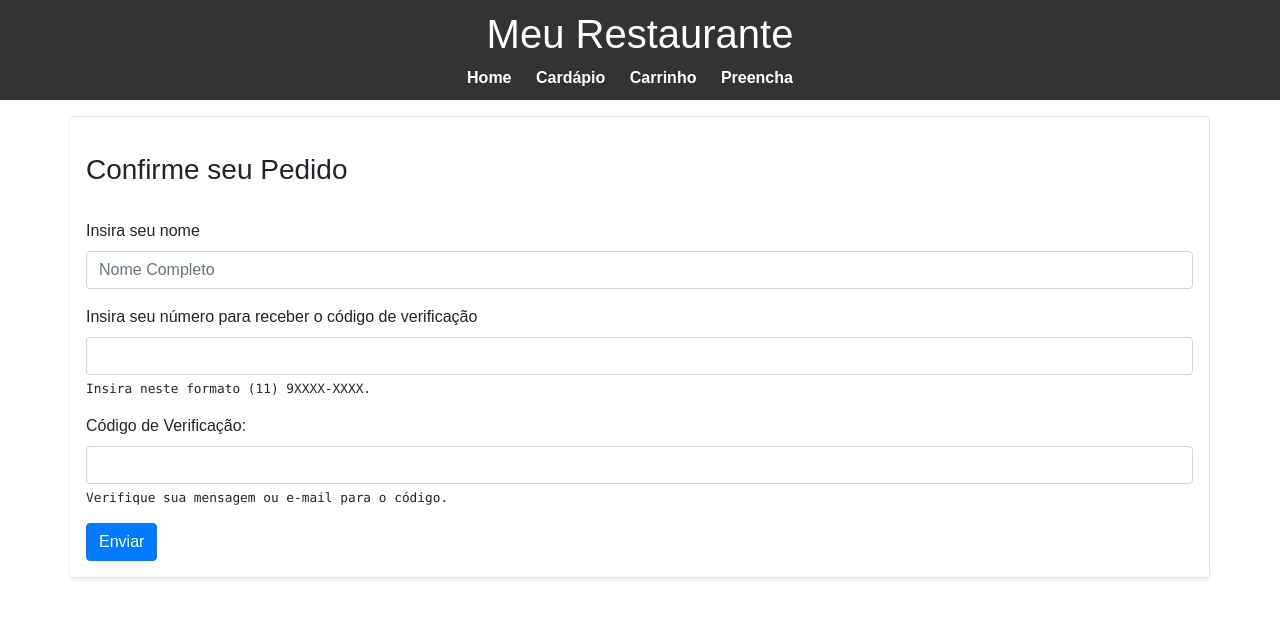
After one commit to CarlosAfonsoo/Espeto, a PHP site: page /dados_cliente.php in a window 1280 px wide. The commit adds this page. Shown: the top 618 px of the page. Run offline with PHP 8.4, Linux system fonts and the light colour scheme.

Commit message:
update and add: form de numero e nome cliente
criação de pagina e caminho para ela e alguns comentarios

```diff
--- a/cardapio.php
+++ b/cardapio.php
@@ -30,7 +30,7 @@
     <!-- Espetos -->
     <h3>Espetos</h3>
     <div class="cardapio-container">
-        <?php exibirCardapio('tbespetos'); ?>
+        <?php exibirCardapio('tbespetos'); ?><!-- função localizada no arquivo de scripts js -->
     </div>
 
     <!-- Sobremesas -->
--- a/css/estilo.css
+++ b/css/estilo.css
@@ -1,3 +1,5 @@
+*{ margin: 0; padding: 0;}
+
 body {
     font-family: 'Arial', sans-serif;
     margin: 0;
@@ -33,6 +35,10 @@ section {
     max-width: 800px;
     margin: 20px auto;
     padding: 20px;
+}
+
+form{
+    margin-top: 20px;
 }
 
 .cardapio-container {
--- /dev/null
+++ b/dados_cliente.php
@@ -0,0 +1,46 @@
+<!DOCTYPE html>
+<html lang="pt-br">
+<head>
+    <meta charset="UTF-8">
+    <meta name="viewport" content="width=device-width, initial-scale=1.0">
+    <link rel="stylesheet" href="https://stackpath.bootstrapcdn.com/bootstrap/4.1.3/css/bootstrap.min.css" integrity="sha384-MCw98/SFnGE8fJT3GXwEOngsV7Zt27NXFoaoApmYm81iuXoPkFOJwJ8ERdknLPMO" crossorigin="anonymous">
+    <link rel="stylesheet" href="css/estilo.css">
+    <title>Confirme seu Pedido</title>
+</head>
+<body>
+<header>
+    <h1>Meu Restaurante</h1>
+    <nav>
+        <ul>
+            <li><a href="index.php">Home</a></li>
+            <li><a href="cardapio.php">Cardápio</a></li>
+            <li><a href="carrinho.php">Carrinho</a></li>
+            <li><a href="dados_cliente.php">Preencha</a></li>
+        </ul>
+    </nav>
+</header>
+
+    <div class="container pt-3 border rounded border-left-0 mt-3 pb-3 shadow-sm p-3 mb-5 bg-white rounded">
+        <form action="php/confirmar_pedido.php" method="post" autocomplete="on">
+            <h3>Confirme seu Pedido</h3>
+            <br>
+            <div class="form-group">
+                <label for="client-name">Insira seu nome</label>
+                <input type="text" class="form-control " id="client-name" placeholder="Nome Completo">
+            </div>
+            <div class="form-group">
+                <label for="client-number">Insira seu número para receber o código de verificação</label>
+                <input type="tel" class="form-control" id="client-number"  required pattern="+55[0-9]{2}-[9]{1}-[0-9]{4}-[0-9]{4}">
+                <small class="form-text text-monospace">Insira neste formato (11) 9XXXX-XXXX.</small>
+            </div>
+            <div class="form-group">
+            <label for="codigo_verificacao">Código de Verificação:</label>
+            <input class="form-control" type="text" id="codigo_verificacao" name="codigo_verificacao" required>
+            <small class="form-text text-monospace">Verifique sua mensagem ou e-mail para o código.</small>
+            </div>
+            <button type="submit" class="btn btn-primary">Enviar</button>
+        </form>
+    </div>
+
+</body>
+</html>
```
Also changed, not shown: carrinho.php (+5 -4 lines).
